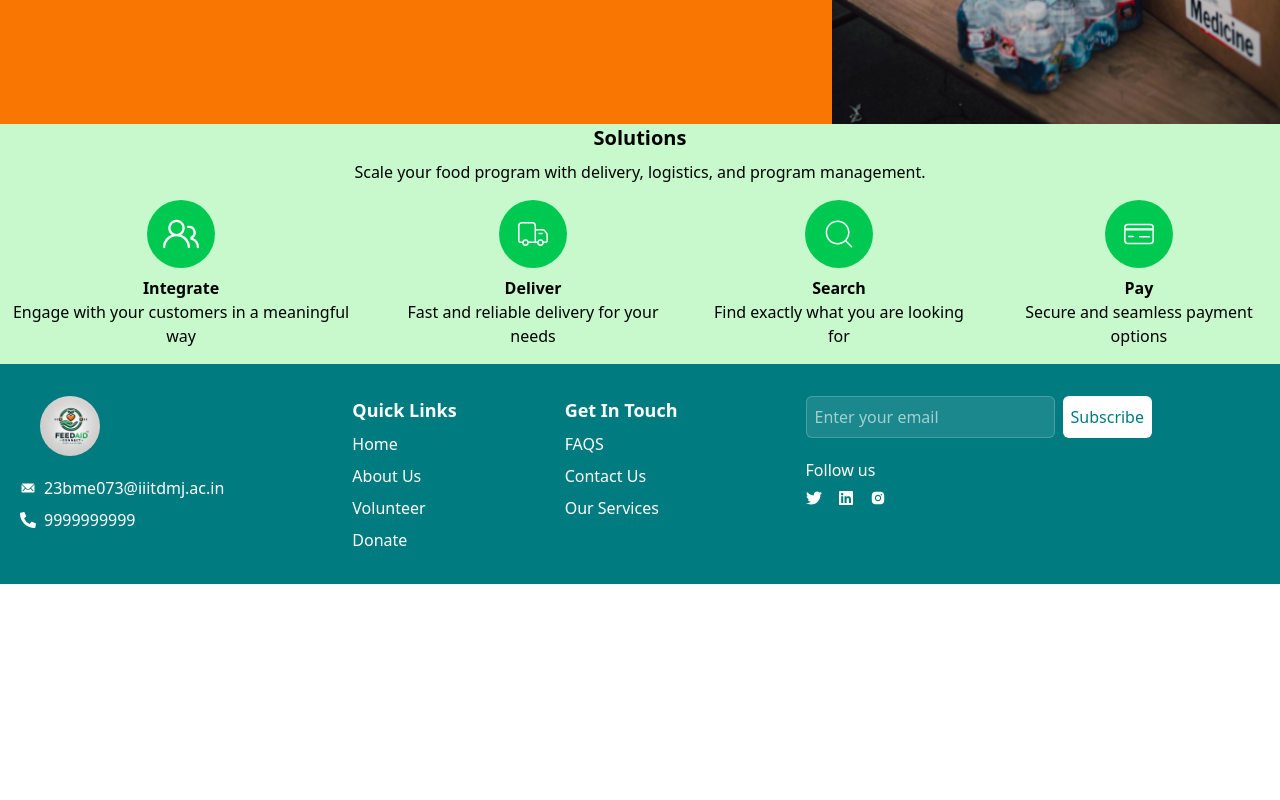
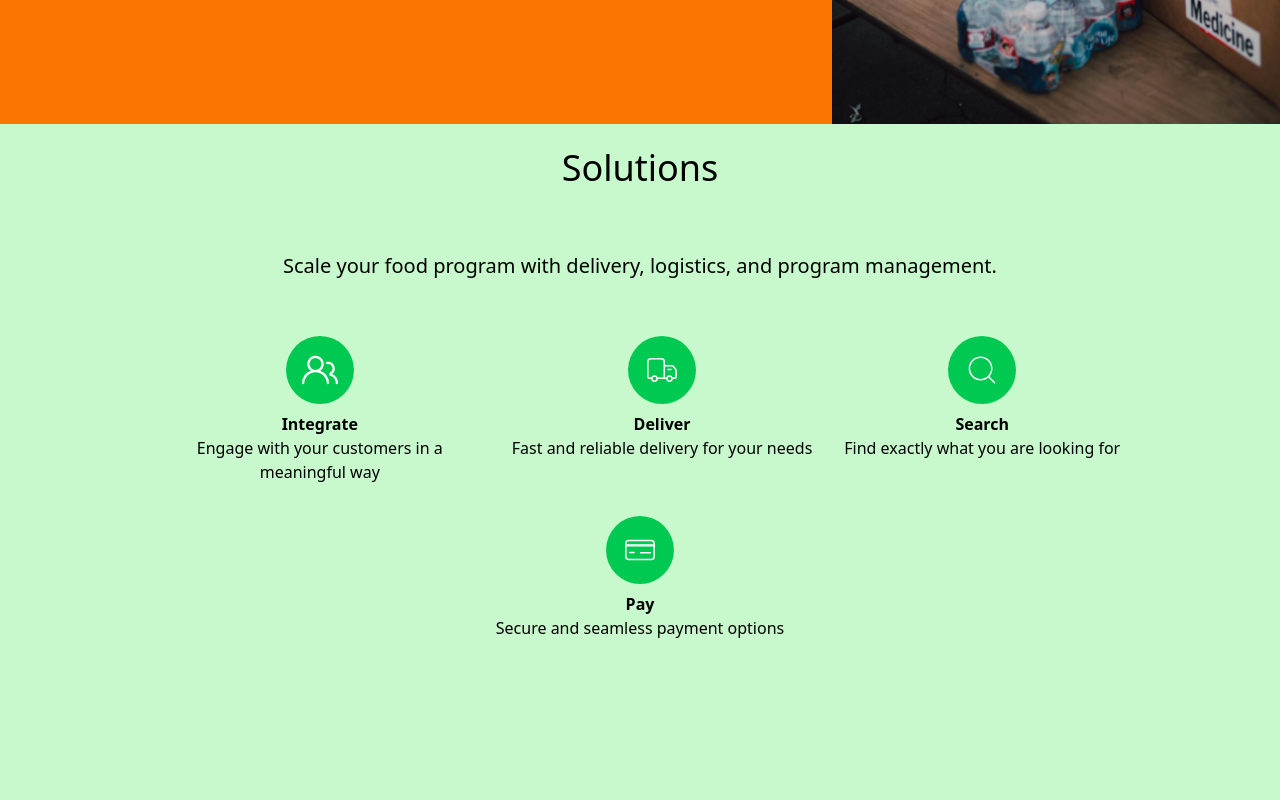
Before and after one commit to Vanshikaxxa/FeedAid_Connect, a Next.js app: page / in a window 1280 px wide. Shown: the part 620-1420 px from the top of the page. Before the commit the page ends 1204 px from the top, so only its background shows below. Built offline with nearby package versions, Linux system fonts and the light colour scheme.

Commit message:
solutions contd.

```diff
--- a/public/components/Solutions.tsx
+++ b/public/components/Solutions.tsx
@@ -4,41 +4,41 @@ import { CiDeliveryTruck, CiSearch, CiCreditCard1 } from "react-icons/ci";
 
 const Solutions = () => {
   return (
-    <div className="bg-[#c7f9cc] h-60 flex-col min-h-full">
-      <h4 className="text-center text-xl font-bold">Solutions</h4>
+    <div className="bg-[#c7f9cc] flex flex-col min-h-screen">
+      <h4 className="text-center text-4xl md:m-6">Solutions</h4>
 
-      <div className="text-center my-2">
+      <div className="text-center text-xl md:m-10">
         Scale your food program with delivery, logistics, and program
         management.
       </div>
 
-      <div className="flex justify-center space-x-6 my-4">
-        <div className="flex flex-col items-center text-center">
-          <div className="p-4 bg-green-500 rounded-full hover:bg-green-700 transition duration-300 flex items-center justify-center">
+      <div className="flex justify-center flex-wrap gap-8 my-4">
+        <div className="flex flex-col items-center text-center max-w-xs">
+          <div className="p-4 bg-green-500 rounded-full">
             <GoPeople className="text-4xl text-white" />
           </div>
           <h3 className="mt-2 font-semibold">Integrate</h3>
           <p>Engage with your customers in a meaningful way</p>
         </div>
 
-        <div className="flex flex-col items-center text-center">
-          <div className="p-4 bg-green-500 rounded-full hover:bg-green-700 transition duration-300 flex items-center justify-center">
+        <div className="flex flex-col items-center text-center max-w-xs">
+          <div className="p-4 bg-green-500 rounded-full">
             <CiDeliveryTruck className="text-4xl text-white" />
           </div>
           <h3 className="mt-2 font-semibold">Deliver</h3>
           <p>Fast and reliable delivery for your needs</p>
         </div>
 
-        <div className="flex flex-col items-center text-center">
-          <div className="p-4 bg-green-500 rounded-full hover:bg-green-700 transition duration-300 flex items-center justify-center">
+        <div className="flex flex-col items-center text-center max-w-xs">
+          <div className="p-4 bg-green-500 rounded-full">
             <CiSearch className="text-4xl text-white" />
           </div>
           <h3 className="mt-2 font-semibold">Search</h3>
           <p>Find exactly what you are looking for</p>
         </div>
 
-        <div className="flex flex-col items-center text-center">
-          <div className="p-4 bg-green-500 rounded-full hover:bg-green-700 transition duration-300 flex items-center justify-center">
+        <div className="flex flex-col items-center text-center max-w-xs">
+          <div className="p-4 bg-green-500 rounded-full">
             <CiCreditCard1 className="text-4xl text-white" />
           </div>
           <h3 className="mt-2 font-semibold">Pay</h3>
```
